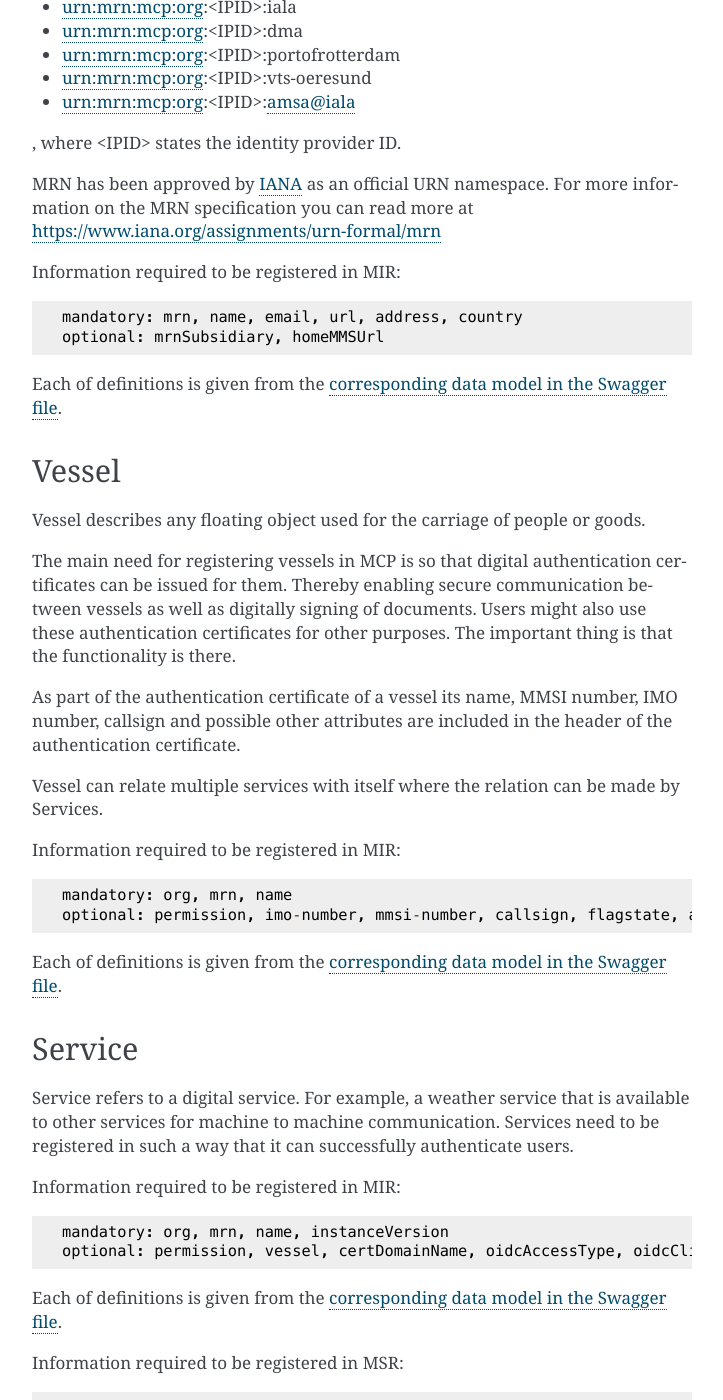
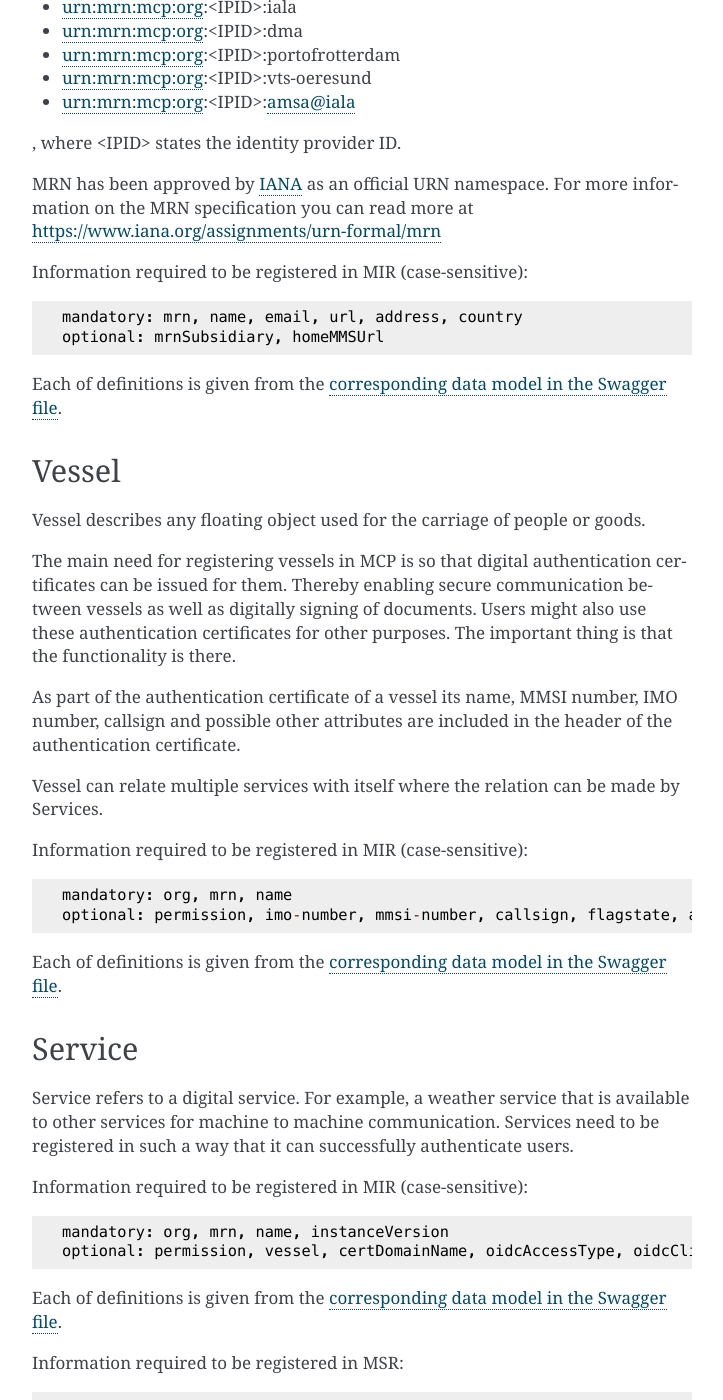
Before and after one commit to maritimeconnectivity/docs.maritimeconnectivity.net, a Sphinx documentation site: the page built from docs/source/MCPType.rst, in a window 1280 px wide and 1400 px high, scrolled down 1967 px. Shown: the whole window, without its empty margins (388-1111 px from the left). Built offline with Sphinx 7.4.7, drawn with Linux system fonts in a browser that asks for light colours; some of the changed text lies outside the part shown.

Commit message:
case-sensitive statement

```diff
--- a/docs/source/MCPType.rst
+++ b/docs/source/MCPType.rst
@@ -49,7 +49,7 @@ Examples of valid organization MCP MRN are:
 
 MRN has been approved by `IANA <https://www.iana.org/>`__ as an official URN namespace. For more information on the MRN specification you can read more at https://www.iana.org/assignments/urn-formal/mrn
 
-Information required to be registered in MIR::
+Information required to be registered in MIR (case-sensitive)::
 
   mandatory: mrn, name, email, url, address, country
   optional: mrnSubsidiary, homeMMSUrl
@@ -66,7 +66,7 @@ As part of the authentication certificate of a vessel its name, MMSI number, IMO
 
 Vessel can relate multiple services with itself where the relation can be made by Services.
 
-Information required to be registered in MIR::
+Information required to be registered in MIR (case-sensitive)::
 
   mandatory: org, mrn, name
   optional: permission, imo-number, mmsi-number, callsign, flagstate, ais-class, port-of-register, mrnSubsidiary, homeMMSUrl
@@ -77,7 +77,7 @@ Service
 ^^^^^^^^
 Service refers to a digital service. For example, a weather service that is available to other services for machine to machine communication. Services need to be registered in such a way that it can successfully authenticate users.
 
-Information required to be registered in MIR::
+Information required to be registered in MIR (case-sensitive)::
 
   mandatory: org, mrn, name, instanceVersion
   optional: permission, vessel, certDomainName, oidcAccessType, oidcClientId, oidcClientSecret, oidcRedirectUri, mrnSubsidiary, homeMMSUrl
@@ -94,7 +94,7 @@ User
 ^^^^^
 User mainly refers to human users. Human users differ from other actors in that they typically use a username/password to login which implies a different interaction pattern with the identity registry than say communication between vessels.
 
-Information required to be registered in MIR::
+Information required to be registered in MIR (case-sensitive)::
 
   mandatory: org, mrn, firstName, lastName, email
   optional: permission, mrnSubsidiary, homeMMSUrl
@@ -105,7 +105,7 @@ Device
 ^^^^^^^
 Device can be any number of entities that are not covered by the other entity types. It could for example be a lighthouse, an ECDIS or a server that needs to be able to authenticate itself.
 
-Information required to be registered in MIR::
+Information required to be registered in MIR (case-sensitive)::
 
   mandatory: org, mrn, name
   optional: permission, mrnSubsidiary, homeMMSUrl
@@ -116,7 +116,7 @@ MMS
 ^^^
 MMS is a running instance of Maritime Messaging Service (MMS), one of the MCP core components.
 
-Information required to be registered in MIR::
+Information required to be registered in MIR (case-sensitive)::
 
   mandatory: org, mrn, name, url
   optional: permission, mrnSubsidiary, homeMMSUrl
```
